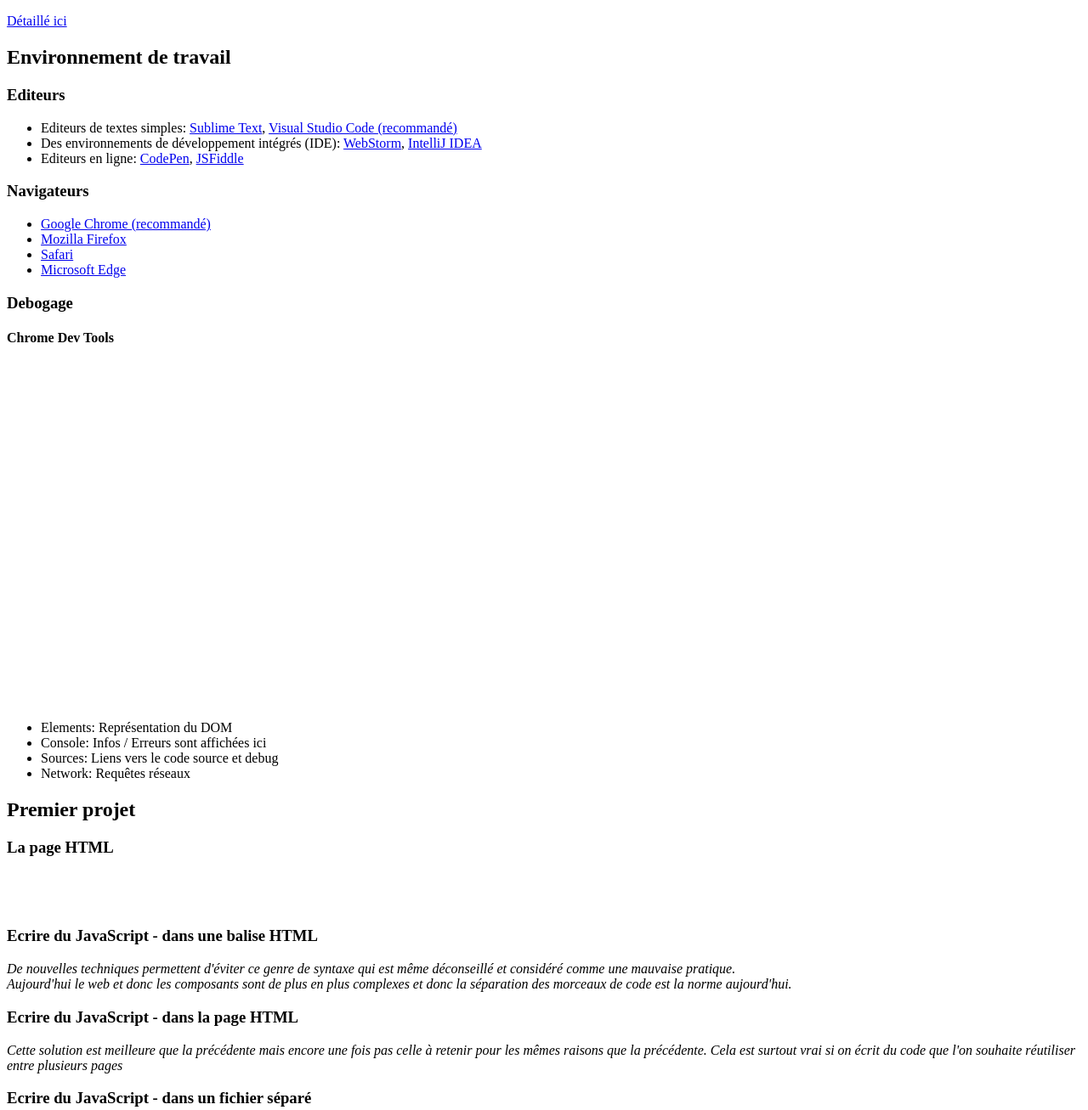
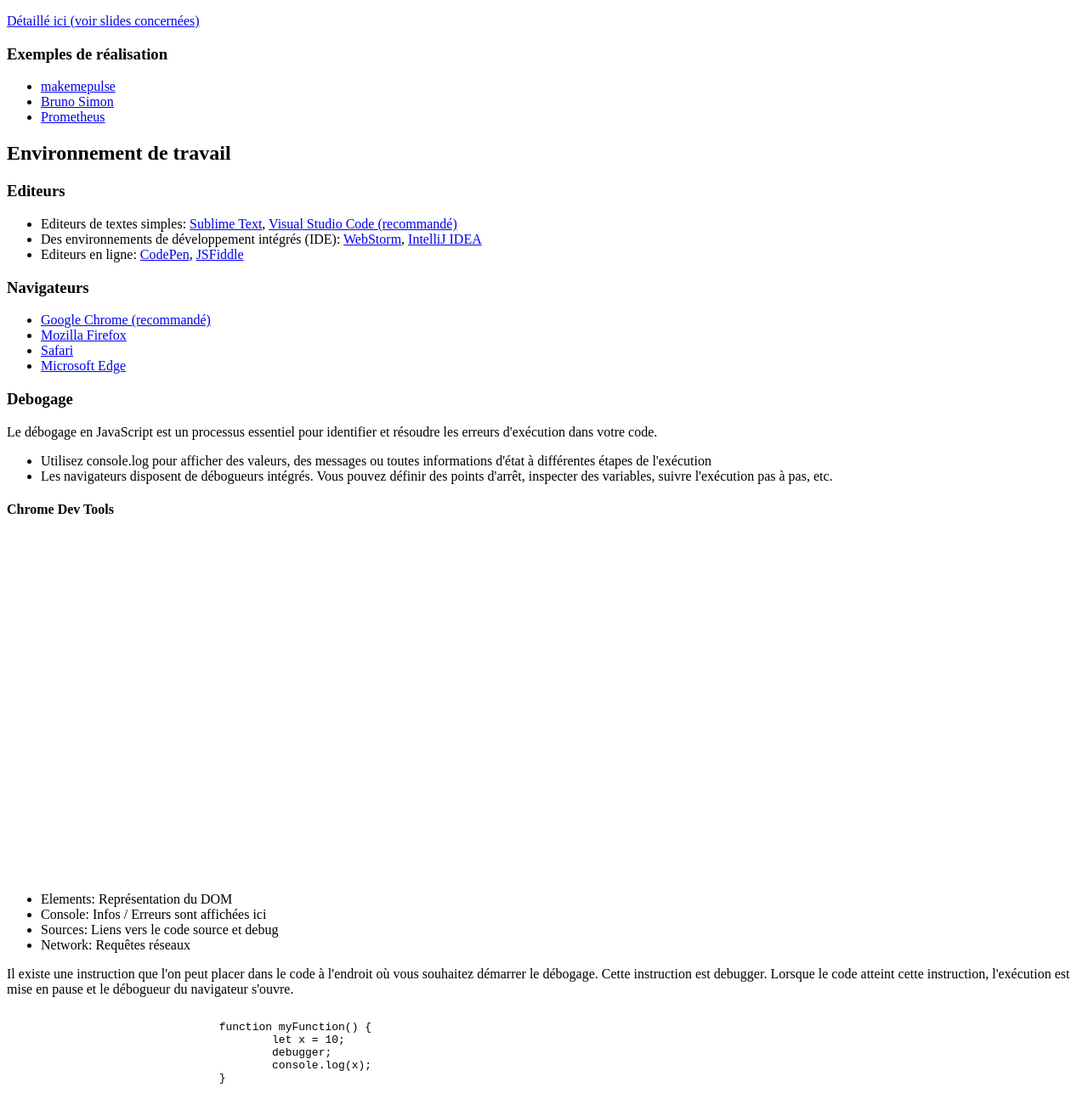
Before and after one commit to AlexandreRivet/efrei-2023-javascript, a website built with webpack: page src/index.html in a window 1280 px wide. Shown: the part 1465-2772 px from the top of the page at 85% size. Built offline with nearby package versions, Linux system fonts and the light colour scheme; what reveal.js would draw is missing.

Commit message:
Update chapter

```diff
--- a/src/index.html
+++ b/src/index.html
@@ -32,6 +32,7 @@
 		<section>
 			<img data-src="assets/javascript-vs-java.jpg" style="width: auto; height: 500px;">
 		</section>
+
 		<section>
 			<h3>Fondamentaux</h3>
 			<ul>
@@ -75,7 +76,15 @@
 		</section>
 		<section>
 			<h3>Langage orienté objet</h3>
-			<a href="#/8" target="_blank">Détaillé ici</a>
+			<a href="#/8" target="_blank">Détaillé ici (voir slides concernées)</a>
+		</section>
+		<section>
+			<h3>Exemples de réalisation</h3>
+			<ul>
+				<li><a href="https://www.makemepulse.com/" target="_blank">makemepulse</a></li>
+				<li><a href="https://bruno-simon.com/" target="_blank">Bruno Simon</a></li>
+				<li><a href="https://prometheusfuels.com/" target="_blank">Prometheus</a></li>
+			</ul>
 		</section>
 	  </section>
 	  <section>
@@ -101,6 +110,14 @@
 		</section>
 		<section>
 			<h3>Debogage</h3>
+		</section>
+		<section>
+			Le débogage en JavaScript est un processus essentiel pour identifier et résoudre les erreurs d'exécution dans votre code.
+			<br />
+			<ul>
+				<li>Utilisez <span class="accentued-2">console.log</span> pour afficher des valeurs, des messages ou toutes informations d'état à différentes étapes de l'exécution</li>
+				<li>Les navigateurs disposent de débogueurs intégrés. Vous pouvez définir des points d'arrêt, inspecter des variables, suivre l'exécution pas à pas, etc.</li>
+			</ul>
 		</section>
 		<section>
 			<h4>Chrome Dev Tools</h4>
@@ -111,6 +128,17 @@
 				<li>Sources: Liens vers le code source et debug</li>
 				<li>Network: Requêtes réseaux</li>
 			</ul>
+		</section>
+		<section>
+			Il existe une instruction que l'on peut placer dans le code à l'endroit où vous souhaitez démarrer le débogage. Cette instruction est <span class="accentued-2">debugger</span>.
+			Lorsque le code atteint cette instruction, l'exécution est mise en pause et le débogueur du navigateur s'ouvre.
+			<pre><code class="hljs js" data-trim>
+				function myFunction() {
+					let x = 10;
+					debugger;
+					console.log(x);
+				}
+			</code></pre>
 		</section>
 	  </section>
 	  <section>
@@ -193,7 +221,7 @@
 		<section>
 			<h4>Les commentaires (2/3)</h4>
 			<h5>Commentaires sur une ligne</h5>
-			Pour écrire un commentaire sur une seule ligne, vous pouvez utilisez deux slash '//'. Tout ce qui suit les deux slash sur la même ligne sera considéré comme un commentaire.
+			Pour écrire un commentaire sur une seule ligne, vous pouvez utiliser deux slash '//'. Tout ce qui suit les deux slash sur la même ligne sera considéré comme un commentaire.
 			<pre><code class="hljs js" data-trim>
 				// Ceci est un commentaire sur une seule ligne
 				var foo = 'bar'; // Vous pouvez également placer un commentaire à côté du code
@@ -257,7 +285,7 @@
 		</section>
 		<section>
 			<h4>Déclaration (1/3)</h4>
-			Pour déclarer une variable, vous pouvez utiliser le mot-clé <span class="accentued-2">var</span>, <span class="accentued-2">let</span> ou <span class="accentued-2">const</span>, selont le type de variable que vous souhaitez créer:
+			Pour déclarer une variable, vous pouvez utiliser le mot-clé <span class="accentued-2">var</span>, <span class="accentued-2">let</span> ou <span class="accentued-2">const</span>, selon le type de variable que vous souhaitez créer:
 			<br/>
 			<ul>
 				<li><span class="accentued-2">var</span> (déprécié): C'était la façon standarde de déclarer des variables avec ECMAScript 6</li>
@@ -372,7 +400,7 @@
 				let age = 20;
 			</code></pre>
 			La nouvelle syntaxe en let n'autorise plus cela. Si on souhaite modifier la valeur stockée, il suffit juste de la réaffecter via le nom.
-			<br />Une fois plus, cette décision a été prise pour des raisons de clarté et de pertinence dans le code.
+			<br />Une fois de plus, cette décision a été prise pour des raisons de clarté et de pertinence dans le code.
 		</section>
 		<section>
 			<h4>let & var (7/8)</h4>
@@ -387,7 +415,7 @@
 				}
 				myFunc(); // Affiche 10
 			</code></pre>
-			Les variables déclarées en <span class="accentued-2">var</span> sont fonctionnelles (portée dans une fonction), ce qui signifie qu'elles sont liées à la fonction dans laquelle elles sont déclarées (ou globales si déclarées en dehors de tout fonction)
+			Les variables déclarées en <span class="accentued-2">var</span> sont fonctionnelles (portée dans une fonction), ce qui signifie qu'elles sont liées à la fonction dans laquelle elles sont déclarées (ou globales si déclarées en dehors de toute fonction)
 		</section>
 		<section>
 			<h4>let & var (8/8)</h4>
@@ -614,7 +642,7 @@
 			<pre><code class="hljs javascript" data-trim>
 				let x = 1 - 2 - 3; // -4
 				let y = 1 - (3 - 2 * 4); // 6
-				let z = 2 ** 3 ** 2; // 512
+				let z = 2 ** 3 ** 2; // 512 (on fait les opérations de droite à gauche)
 			</code></pre>
 		</section>
 		<section>
```
Also changed, not shown: 1 other file.
